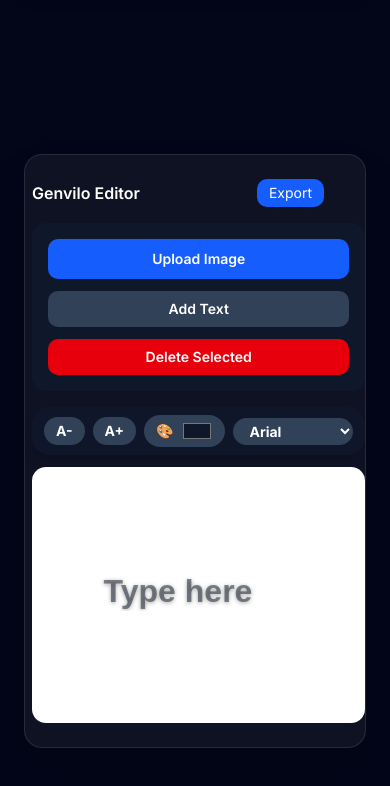
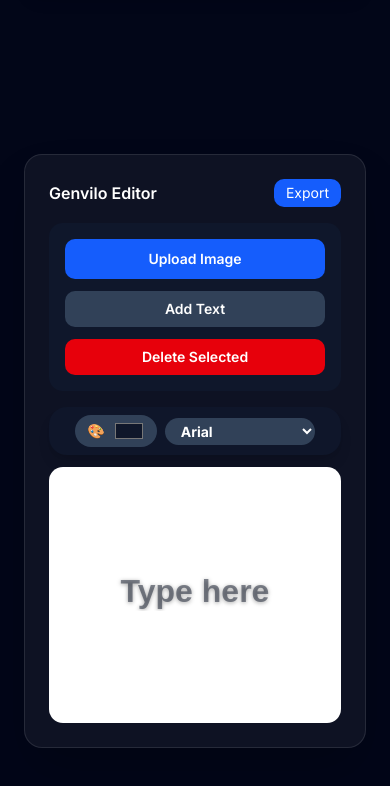
Before and after one commit to Stewey95/yourdesign, a Next.js app: page / in a window 390 px wide. Both pictures are taken after a click on the button "Add Text". Shown: the part 1327-2113 px from the top of the page. Built offline with nearby package versions, Linux system fonts and the light colour scheme.

Commit message:
Refine mobile text toolbar and pinch controls

```diff
--- a/components/EditorPreview.tsx
+++ b/components/EditorPreview.tsx
@@ -104,6 +104,7 @@ export default function EditorPreview() {
           : "hidden gap-2 rounded-full bg-slate-900/95 px-3 py-2 shadow-lg md:flex"
       }
     >
+      <div className="hidden gap-2 md:flex">
         <button
           type="button"
           onPointerDown={(e) => {
@@ -127,6 +128,7 @@ export default function EditorPreview() {
         >
           A+
         </button>
+      </div>
 
       <label className="flex cursor-pointer items-center gap-2 rounded-full bg-slate-700 px-3 py-1 text-sm font-bold text-white">
         🎨
@@ -143,7 +145,7 @@ export default function EditorPreview() {
         value={item.fontFamily}
         onPointerDown={(e) => e.stopPropagation()}
         onChange={(e) => changeTextFont(item.id, e.target.value)}
-        className="max-w-[120px] cursor-pointer rounded-full bg-slate-700 px-3 py-1 text-sm font-bold text-white outline-none"
+        className="max-w-[150px] cursor-pointer rounded-full bg-slate-700 px-3 py-1 text-sm font-bold text-white outline-none"
       >
         {fontOptions.map((font) => (
           <option key={font} value={font}>
@@ -198,12 +200,16 @@ setTimeout(() => {
     }, 100);
   };
 
-  function deleteSelected() {
+  const deleteSelected = () => {
     if (!selectedItemId) return;
-      setItems((currentItems) => currentItems.filter((item) => item.id !== selectedItemId));
+
+    setItems((currentItems) =>
+      currentItems.filter((item) => item.id !== selectedItemId)
+    );
+
     setSelectedItemId(null);
     setEditingItemId(null);
-    }
+  };
 
   const moveItem = (event: React.PointerEvent<HTMLDivElement>) => {
     if (pinchRef.current) return;
```
Lines whose indentation alone changed are shown as unchanged.
